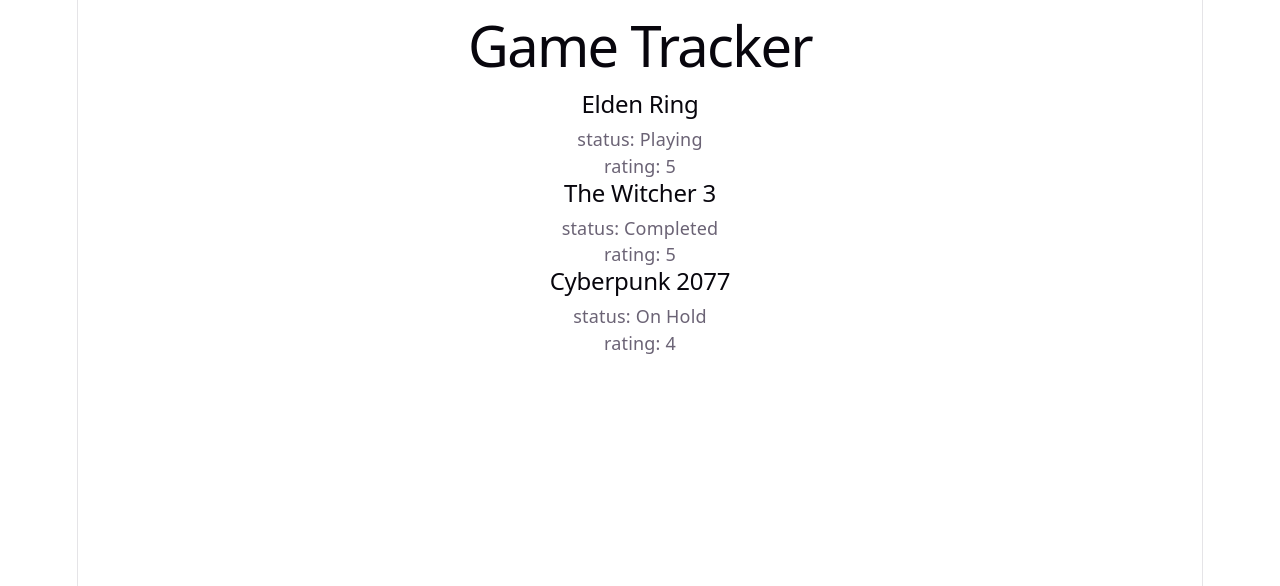
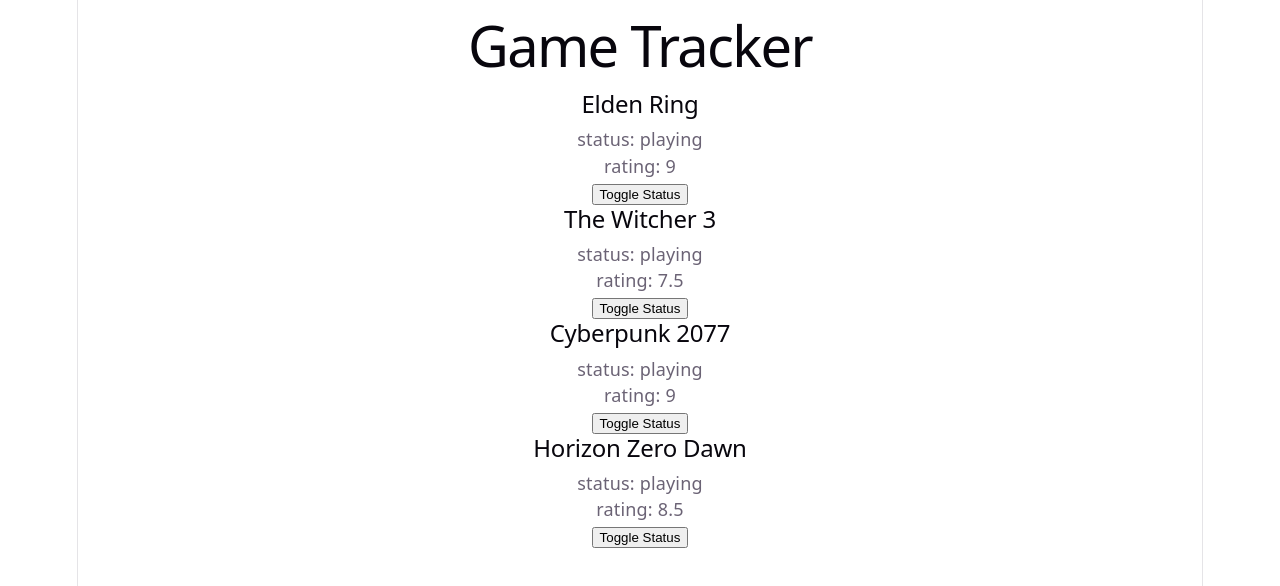
Before and after one commit to ahmed-raslen/game-tracker, a React app in the folder frontend/: page / in a window 1280 px wide. Shown: the top 586 px of the page. Built offline with nearby package versions, Linux system fonts and the light colour scheme; the HTML template or start-up script is replaced by a standard one.

Commit message:
adding game cards

```diff
--- a/frontend/src/App.jsx
+++ b/frontend/src/App.jsx
@@ -1,11 +1,17 @@
 import Game_card from './Game_card.jsx'
+const games = [
+  {id: 1, name: "Elden Ring", rating: 9},
+  {id: 2, name: "The Witcher 3", rating: 7.5},
+  {id: 3, name: "Cyberpunk 2077", rating: 9},
+  {id: 4, name: "Horizon Zero Dawn", rating: 8.5}
+]
 function App() {
   return (
     <div>
       <h1>Game Tracker</h1>
-      <Game_card name="Elden Ring" status="Playing" rating={5} />
-      <Game_card name="The Witcher 3" status="Completed" rating={5} />
-      <Game_card name="Cyberpunk 2077" status="On Hold" rating={4} />
+      {games.map((game)=>(
+        <Game_card key={game.id} name={game.name} rating={game.rating} />
+        ))}
     </div>
   )
 }
--- a/frontend/src/Game_card.jsx
+++ b/frontend/src/Game_card.jsx
@@ -1,9 +1,19 @@
-function Game_card({ name, status , rating}) {
+import { useState } from 'react'
+function Game_card({ name , rating}) {
+    const [status, setStatus] = useState("playing");
+    function toggleStatus() {
+        if (status ==="playing") {
+            setStatus("completed")
+        } else {
+            setStatus("playing")
+        }
+    }
     return (
         <div>
             <h2>{name}</h2>
             <p>status: {status}</p>
             <p>rating: {rating}</p>
+            <button onClick={toggleStatus}>Toggle Status</button>
         </div>
     );
 }
```
